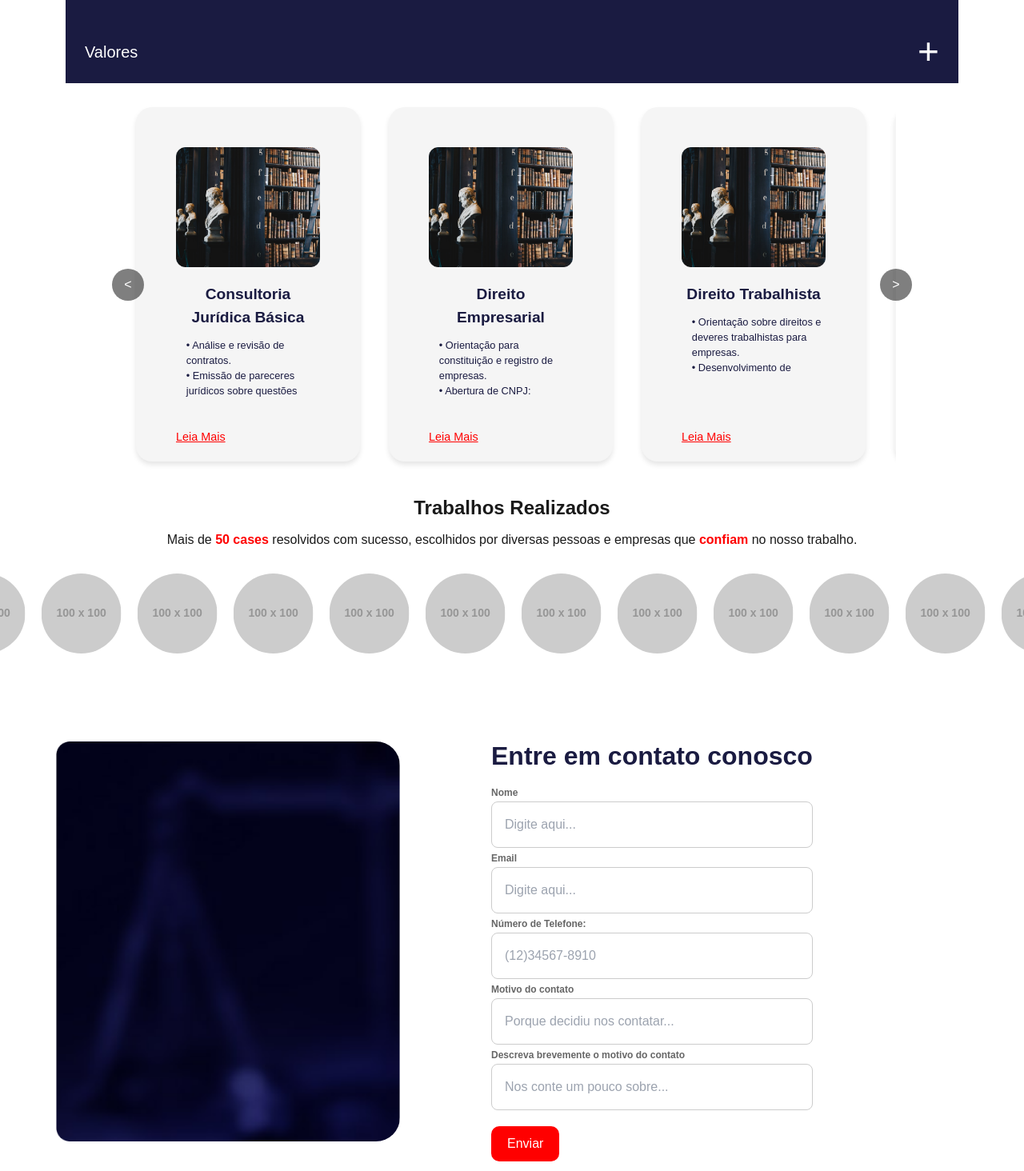
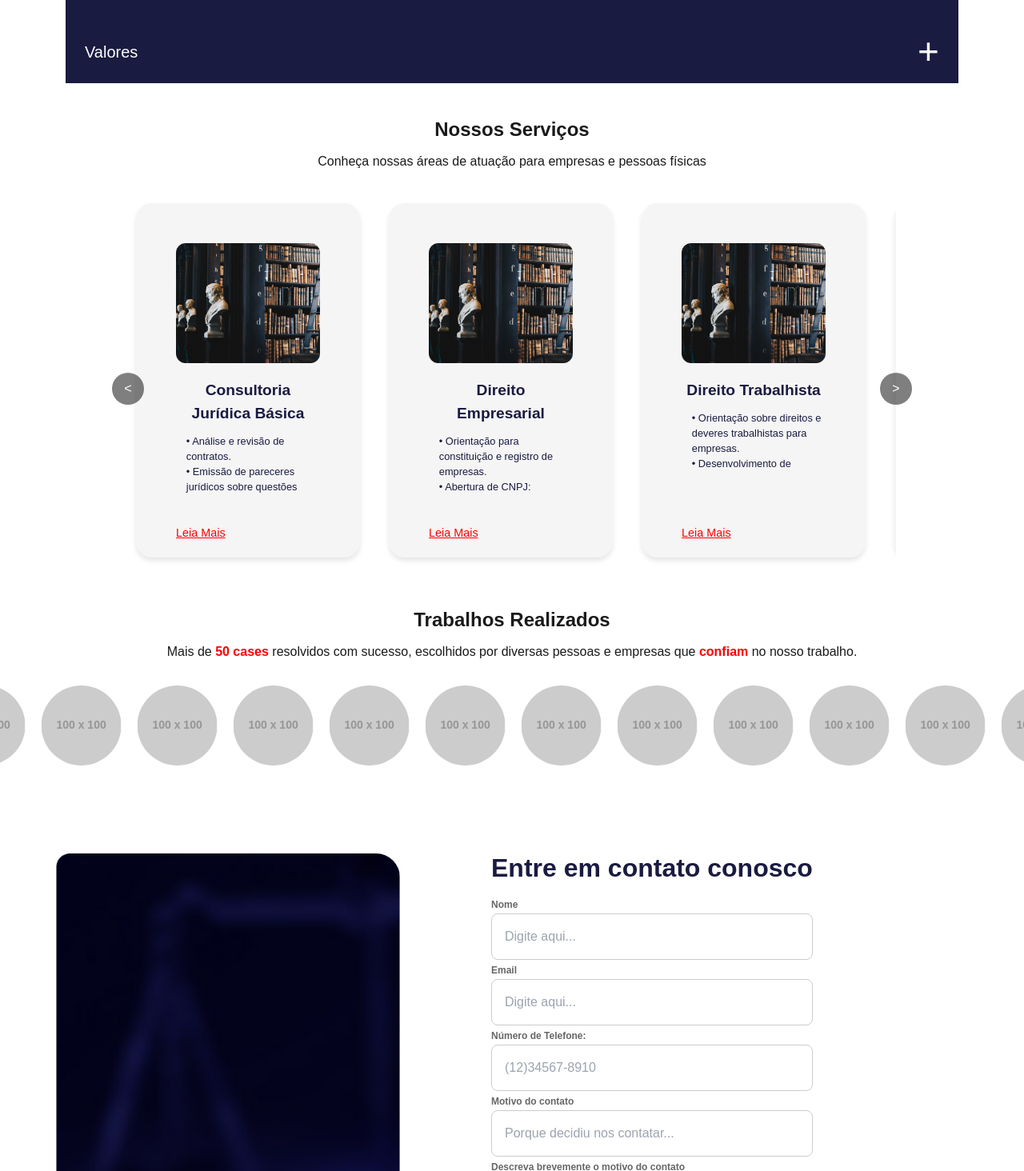
Before and after one commit to InteliJR/valejur, a Next.js app: page / in a window 1280 px wide. Shown: the part 1446-2910 px from the top of the page at 80% size. Built offline with nearby package versions, Linux system fonts and the light colour scheme.

Commit message:
feat: titulo carrossel

```diff
--- a/pages/index.js
+++ b/pages/index.js
@@ -61,6 +61,11 @@ export default function Home() {
 
       <div style={{ backgroundColor: "white" }}>
         <MissaoVisaoValores />
+      </div>
+
+      <div className="titulo-carrossel">
+        <h2 className="titulo">Nossos Serviços</h2>
+        <p className="subtitulo">Conheça nossas áreas de atuação para empresas e pessoas físicas</p>
       </div>
 
       <div>
--- a/styles/globals.css
+++ b/styles/globals.css
@@ -210,7 +210,7 @@ label {
   display: flex;
   gap: 5%;
   margin-top: 5rem;
-  margin-bottom: 16rem;
+  margin-bottom: 6rem;
 }
 
 .forms{
@@ -239,7 +239,7 @@ label {
 .container-carrossel {
   max-width: 75vw;
   margin: 0 auto;
-
+  padding-bottom: 20px;
   position: relative;
 }
 
@@ -273,6 +273,12 @@ label {
 .next-button {
   right: -20px;
 
+}
+
+.titulo-carrossel{
+  justify-content: center;
+  text-align: center;
+  padding-top: 20px;
 }
 
 .container-carrossel .carrossel .item {
```
